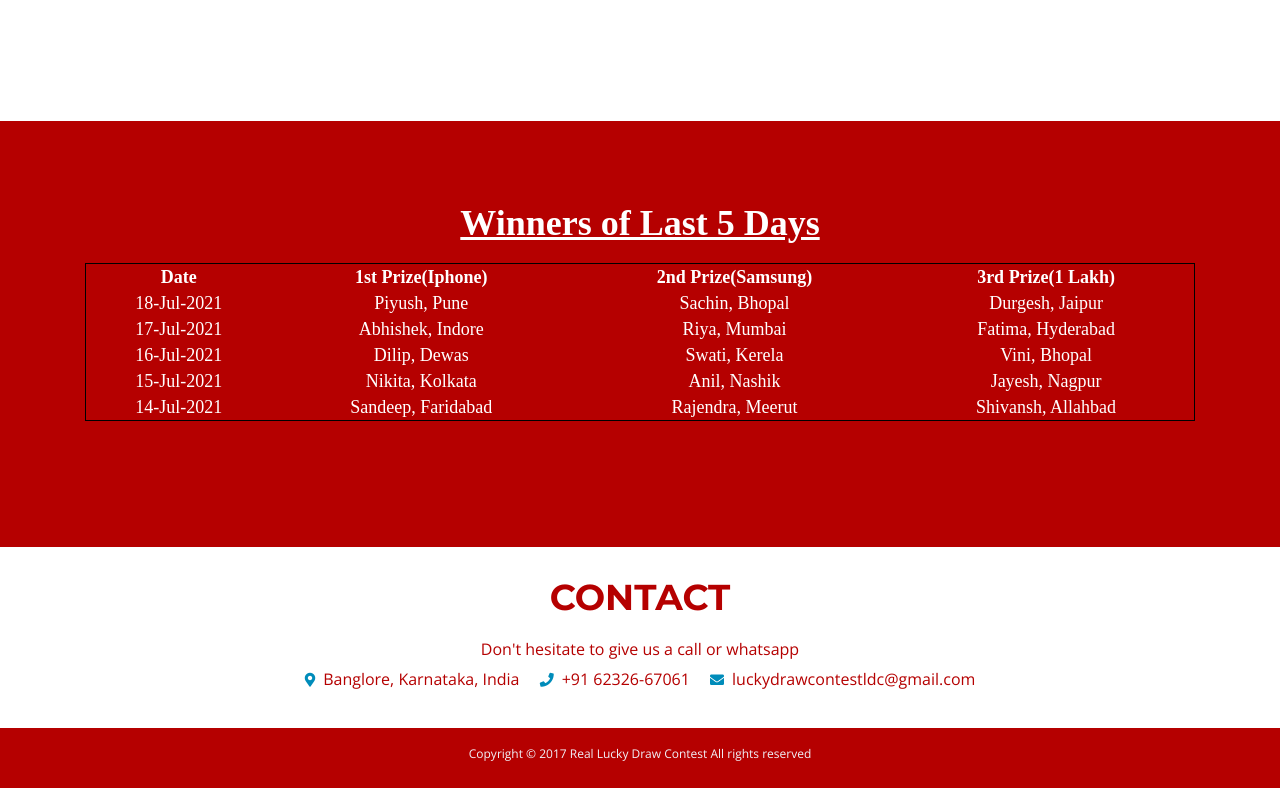
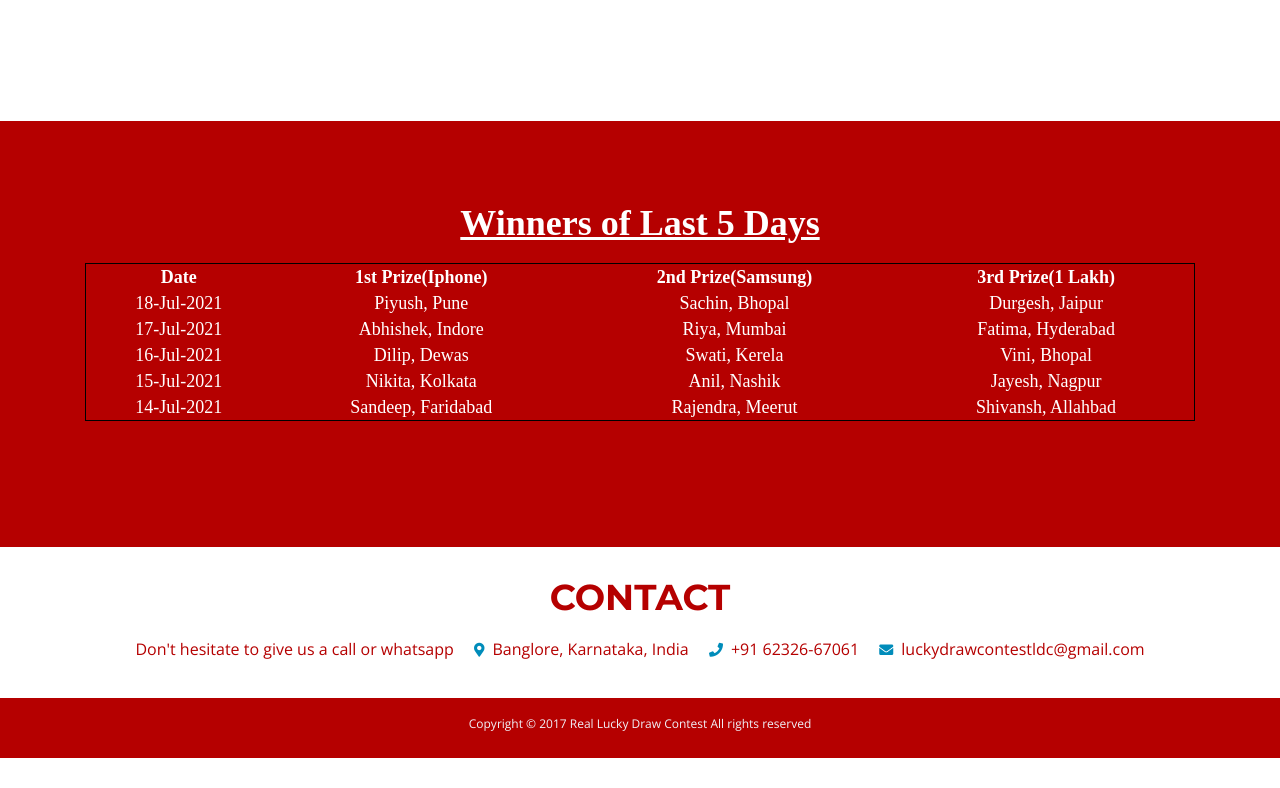
Before and after one commit to ldc-2019/luckydraw, a plain HTML site: page index.html in a window 1280 px wide. Shown: the part 2764-3552 px from the top of the page. After the commit the page ends 3522 px from the top, so only its background shows below. Drawn offline with nearby package versions, Linux system fonts and the light colour scheme.

Commit message:
Update styles.css

```diff
--- a/css/styles.css
+++ b/css/styles.css
@@ -1814,7 +1814,7 @@ a:hover.back-to-top {
 		margin-left: 0.5rem;
 	}
 
-	.form .list-unstyled .address {
+	.contest .list-unstyled .address {
 		display: block;
 	}
 	/* end of contact */
```
